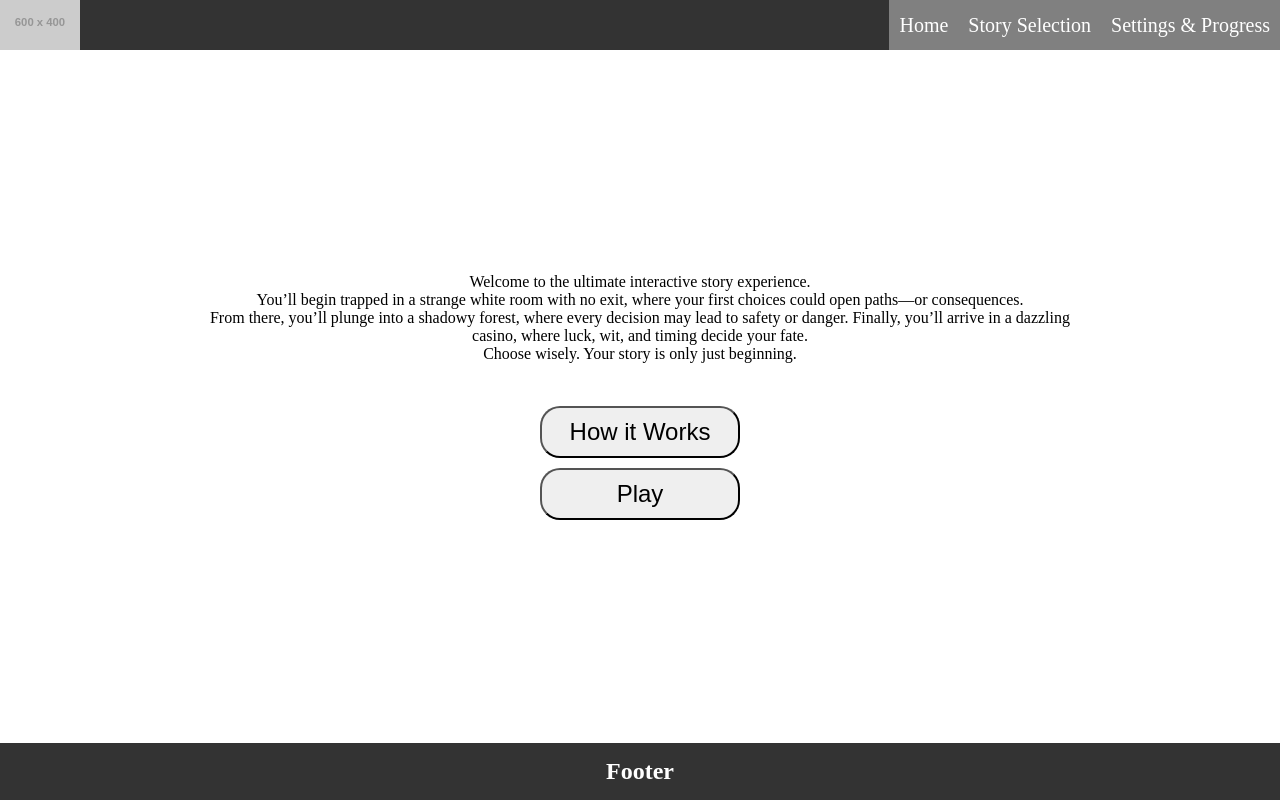
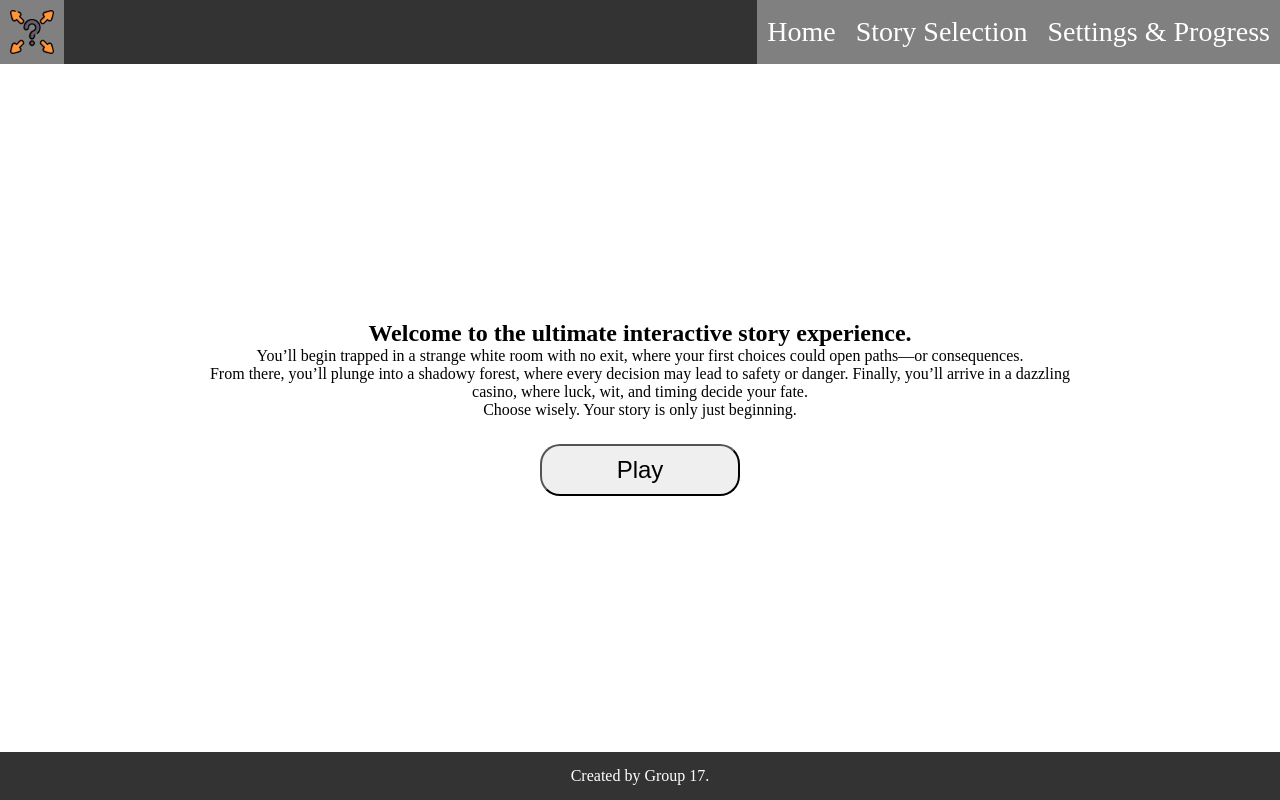
Before and after one commit to 40683618/set08101, a plain HTML site: page index.html in a window 1280 px wide. Drawn offline with Linux system fonts and the light colour scheme; placeholder pictures from the web are drawn by us.

Commit message:
added logo and footer content

```diff
--- a/index.html
+++ b/index.html
@@ -1,8 +1,8 @@
 <!DOCTYPE html>
 <html class="home-page">
     <head>
-        <title>My Website</title>
-        <link rel="icon" type="image/jpg" href="">
+        <title>Story Game</title>
+        <link rel="icon" type="image/jpg" href="logo2.png">
         <link rel="stylesheet" href="style.css">
         <script src="script.js" defer></script>
     </head>
@@ -10,7 +10,9 @@
         <header>
             <nav class="navbar">
                 <div class="logo">
-                    <img src="https://placehold.co/600x400?text=Site+Logo">
+                    <a href="index.html">
+                        <img src="logo.png">
+                    </a>
                 </div>
                 <div class="nav-links">
                     <a href="index.html">Home</a>
@@ -21,21 +23,17 @@
         </header>
 
         <main>
-  <p>Welcome to the ultimate interactive story experience.</p>
-      <p>You’ll begin trapped in a strange white room with no exit, where your first choices could open paths—or consequences.</p>
-      <p>From there, you’ll plunge into a shadowy forest, where every decision may lead to safety or danger. Finally, you’ll arrive in a dazzling casino, where luck, wit, and timing decide your fate.</p>
-      <p>Choose wisely. Your story is only just beginning.</p>
-      <br>
-</h3>
- </h3>
+            <h2>Welcome to the ultimate interactive story experience.</h2>
+            <p>You’ll begin trapped in a strange white room with no exit, where your first choices could open paths—or consequences.</p>
+            <p>From there, you’ll plunge into a shadowy forest, where every decision may lead to safety or danger. Finally, you’ll arrive in a dazzling casino, where luck, wit, and timing decide your fate.</p>
+            <p>Choose wisely. Your story is only just beginning.</p>
             <div class="buttons">
-                <button>How it Works</button>
                 <button onclick="window.location.href='story_selection_page.html'">Play</button>
             </div>
         </main>
 
         <footer>
-            <h2>Footer</h2>
+            <p>Created by Group 17.</p>
         </footer>
     </body>
 </html>
--- a/style.css
+++ b/style.css
@@ -29,15 +29,14 @@ main {
     justify-content: space-between;
     align-items: center;
     background-color: #333;
-    height: 50px;
+    height: 64px;
 }
 .navbar a {
     text-decoration: none;
     color: rgb(255, 255, 255);
-    font-size: 1.25em;
+    font-size: 1.75rem;
     background-color: hsl(0, 0%, 50%);
     padding: 10px;
-    height: 50px;
     display: flex;
     justify-content: center;
     align-items: center;
@@ -46,10 +45,11 @@ main {
     background-color: hsl(0, 0%, 36%);
 }
 .logo img {
-    max-height: 53px;
+    max-height: 44px;
 }
 .nav-links {
     display: flex;
+    height: 100%;
 }
 /* footer */
 footer {
@@ -187,7 +187,6 @@ footer {
     gap: 0.5rem;
 }
 #settings-box button {
-    width: 150px;
     padding: 5px;
     font-size: 1rem;
     cursor: pointer;
```
Also changed, not shown: choice_page.html (+6 -4 lines), settings-progress.html (+6 -8 lines), story_selection_page.html (+9 -7 lines), logo.png (added), logo2.png (added).
